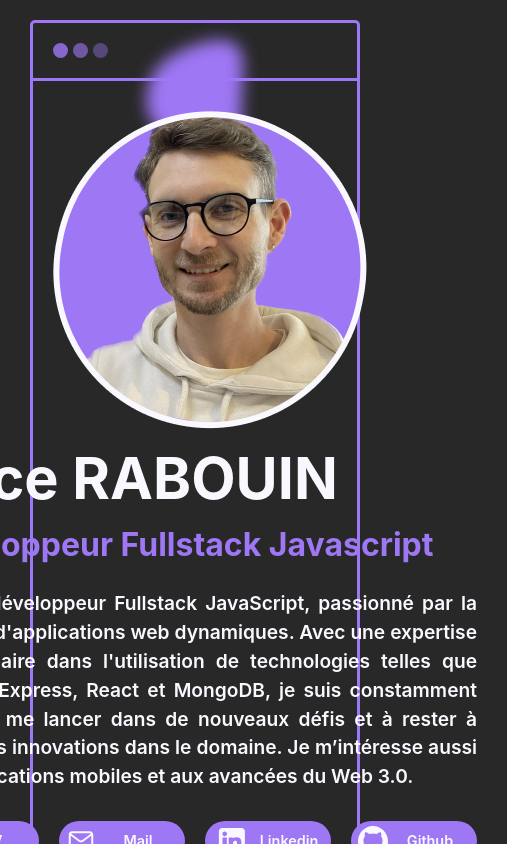
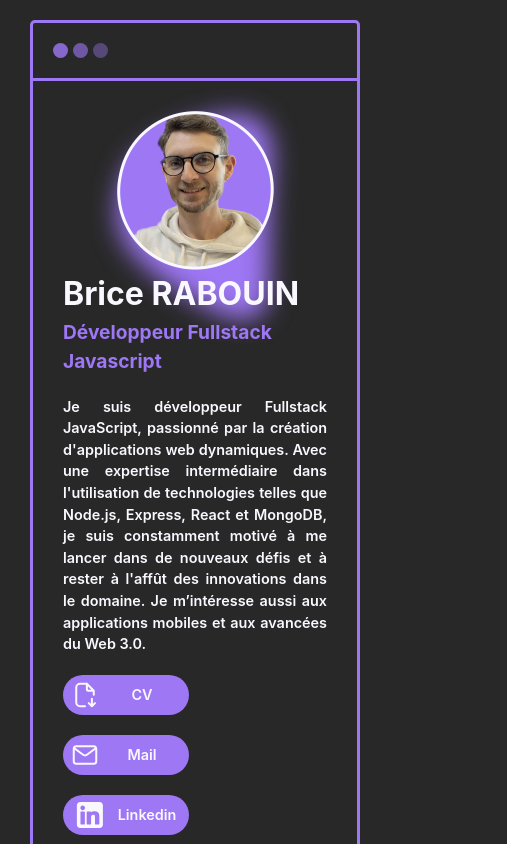
Before and after one commit to BriiceR/portfolio, a React (Vite) app: page / in a window 390 px wide. Shown: the top 844 px of the page, 507 px wide, since content can reach past the window. Built offline with nearby package versions, Linux system fonts and the light colour scheme.

Commit message:
update responsive contacts

```diff
--- a/package.json
+++ b/package.json
@@ -4,7 +4,7 @@
   "version": "0.0.0",
   "type": "module",
   "scripts": {
-    "dev": "vite",
+    "dev": "vite --host",
     "build": "tsc && vite build",
     "lint": "eslint . --ext ts,tsx --report-unused-disable-directives --max-warnings 0",
     "preview": "vite preview"
--- a/src/components/contacts/contact.tsx
+++ b/src/components/contacts/contact.tsx
@@ -6,7 +6,8 @@ import github from '../../assets/github-light.svg'
 import cv from '../../assets/Brice cv_2024_CDA_compressed.pdf'
 import blob from '/Blob.svg'
 import styled from '@emotion/styled'
-
+import { ButtonContainer } from "../hero/hero"
+import { mediaMax } from "../../utils/utils"
 
 
 const Contacts = () => {
@@ -16,12 +17,12 @@ const Contacts = () => {
             <div style={{ display: 'flex', justifyContent: 'center', padding: '30px' }}>
                 <h1>Mes Contacts</h1>
             </div>
-            <div style={{ display: 'flex', justifyContent: 'center', gap: '20px', padding: '30px 30px 60px 30px' }}>
+            <ButtonContainer style={{ padding: '30px 30px 60px 30px', display: 'flex', justifyContent: 'center', marginTop: '0px' }}>
                 <Button svg={download} alt='download icon' label="CV" to={cv} />
                 <Button svg={email} alt='email icon' label="Mail" to="mailto:VotreAdresseEmail@gmail.com" />
                 <Button svg={linkedin} alt='linkedin icon' label="Linkedin" to="https://www.linkedin.com/in/brice-rabouin/" />
                 <Button svg={github} alt='github icon' label="Github" to="https://github.com/BriiceR" />
-            </div>
+            </ButtonContainer>
         </Div>
     )
 }
@@ -29,7 +30,10 @@ const Contacts = () => {
 export default Contacts
 
 const Div = styled.div`
-    background: url(${blob}) no-repeat;
-    background-position: 100% ;
-    background-size: 15%;
+    // background: url(${blob}) no-repeat;
+    // background-position: 100% ;
+    // background-size: 15%;
+    // ${mediaMax[0]} {
+    //     background-size: 30%;
+    // }
 `
--- a/src/components/hero/hero.tsx
+++ b/src/components/hero/hero.tsx
@@ -28,12 +28,12 @@ const Hero = () => {
                     <Title>Brice RABOUIN</Title>
                     <SubTitle>Développeur Fullstack Javascript</SubTitle>
                     <Text>Je suis développeur Fullstack JavaScript, passionné par la création d'applications web dynamiques. Avec une expertise intermédiaire dans l'utilisation de technologies telles que Node.js, Express, React et MongoDB, je suis constamment motivé à me lancer dans de nouveaux défis et à rester à l'affût des innovations dans le domaine. Je m’intéresse aussi aux applications mobiles et aux avancées du Web 3.0.</Text>
-                    <div style={{ display: 'flex', gap: '20px', marginTop: '30px' }}>
+                    <ButtonContainer>
                         <Button svg={download} alt='download icon' label="CV" to={cv} />
                         <Button svg={email} alt='email icon' label="Mail" to="mailto:VotreAdresseEmail@gmail.com" />
                         <Button svg={linkedin} alt='linkedin icon' label="Linkedin" to="https://www.linkedin.com/in/brice-rabouin/" />
                         <Button svg={github} alt='github icon' label="Github" to="https://github.com/BriiceR" />
-                    </div>
+                    </ButtonContainer>
 
                 </TextDiv>
             </HeroContainer>
@@ -58,7 +58,12 @@ const Border = styled.div`
         background-position: -15%;
     }
     ${mediaMax[1]} {
-        background-position: 50% 0%;
+        background-size: 60%;
+        background-position: 50% 10%;
+    }
+    ${mediaMax[0]} {
+        background-size: 260px;
+        background-position: 50% 10%;
     }
 `
 const HeroContainer = styled.div`
@@ -75,6 +80,16 @@ const AvatarDiv = styled.div`
     ${mediaMax[2]} {
         padding-left: 30px;
     }
+    ${mediaMax[1]} {
+        display: flex;
+        justify-content: center;
+        padding-left: 0px;
+    }
+    ${mediaMax[0]} {
+        img {
+            width: 50%;
+        }
+    }
 `
 const TextDiv = styled.div`
     padding-right: 100px;
@@ -87,17 +102,26 @@ const TextDiv = styled.div`
 const Title = styled.h1`
     font-size: ${fontSize.title};
     color: ${colors.text_light};
+    ${mediaMax[0]} {
+        font-size: ${fontSize.subTitle};
+    }
 `
 const SubTitle = styled.h2`
     font-size: ${fontSize.subTitle};
     color: ${colors.text_violet};
     margin-bottom: 20px;
+    ${mediaMax[0]} {
+        font-size: ${fontSize.text};
+    }
 `
 const Text = styled.p`
     font-size: ${fontSize.text};
     color: ${colors.text_light};
     margin-bottom: 20px;
     text-align: justify;
+    ${mediaMax[0]} {
+        font-size: ${fontSize.button};
+    }
 `
 const Dot = styled.span`
     width: 15px;
@@ -112,3 +136,11 @@ const Line = styled.span`
     height: 3px;
     background-color: ${colors.primary};
 `
+export const ButtonContainer = styled.div`
+    display: flex;
+    gap: 20px;
+    margin-top: 20px;
+    ${mediaMax[0]} {
+        flex-wrap: wrap;
+    }
+`
--- a/src/components/myprojects/myprojects.tsx
+++ b/src/components/myprojects/myprojects.tsx
@@ -3,6 +3,7 @@ import projects from '../../data/myprojects.json'
 import Project from '../../types/project'
 import styled from '@emotion/styled'
 import blob from '/Blob.svg'
+import { mediaMax } from '../../utils/utils'
 
 const Projects = () => {
 
@@ -11,7 +12,7 @@ const Projects = () => {
             <div style={{ display: 'flex', justifyContent: 'center', padding: '30px' }}>
                 <h1>Mes Projets</h1>
             </div>
-            <div style={{ display: 'flex', justifyContent: 'center', flexWrap: 'wrap', gap: '100px', padding: '30px' }}>
+            <div style={{ display: 'flex', justifyContent: 'center', flexWrap: 'wrap', gap: '80px', padding: '30px' }}>
 
                 {projects.map((project: Project) => (
                     <Card key={project.id} project={project} />
@@ -27,4 +28,7 @@ const Div = styled.div`
     background: url(${blob}) no-repeat ;
     background-position: 100%;
     background-size: 30%;
+    ${mediaMax[0]} {
+        background-size: 70%;
+    }
 `
```
